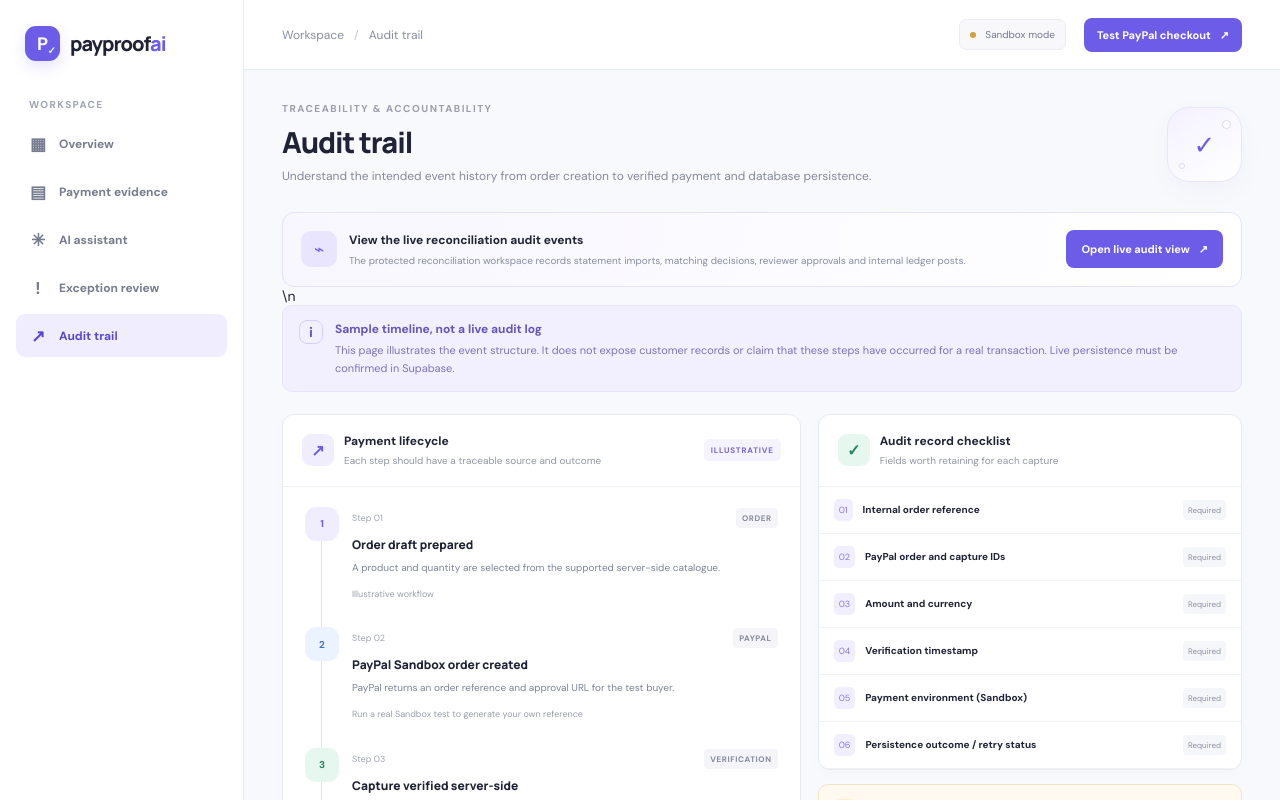
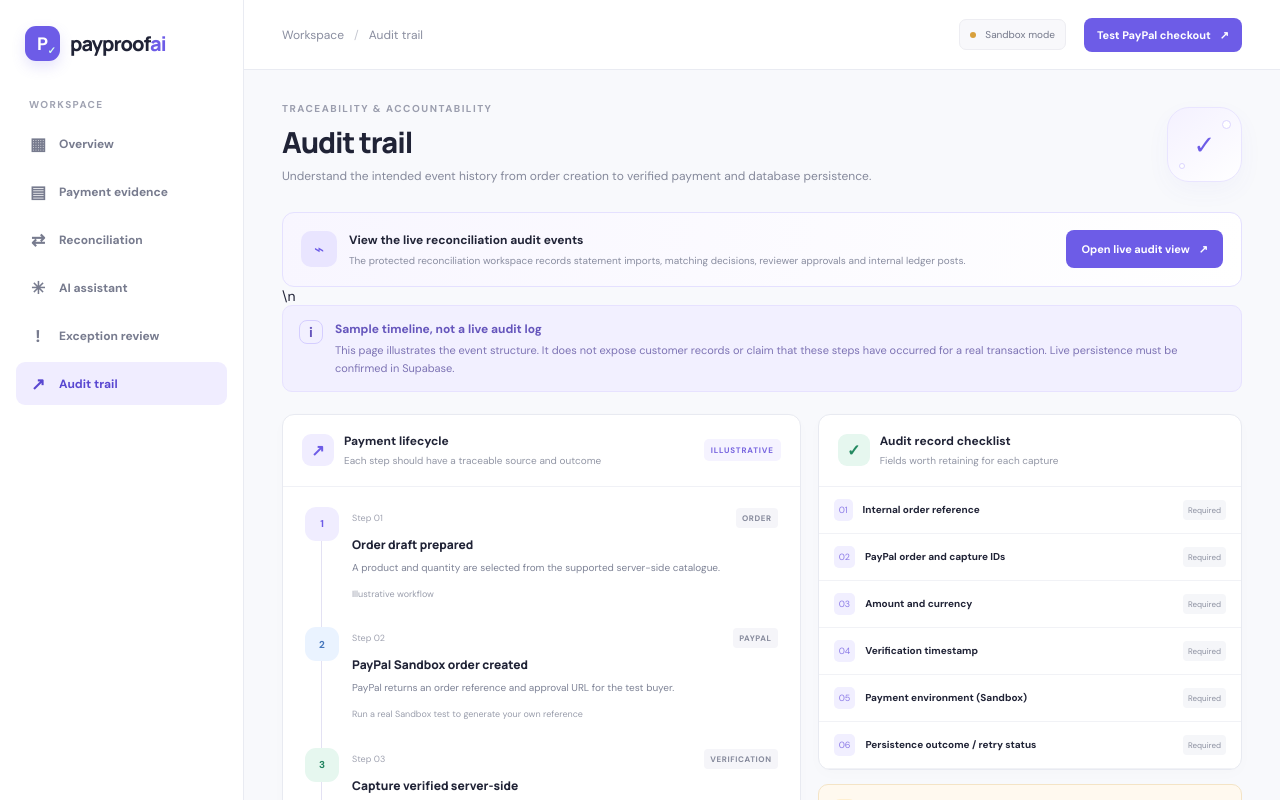
Before and after one commit to Moana-star/payproof-ai, a Next.js app: page /audit in a window 1280 px wide. Shown: the top 800 px of the page. Built offline with nearby package versions, Linux system fonts and the light colour scheme.

Commit message:
Add reconciliation to workspace navigation

```diff
--- a/components/workspace-layout.tsx
+++ b/components/workspace-layout.tsx
@@ -4,6 +4,7 @@
 const navigation = [
   { href: "/", icon: "▦", label: "Overview" },
   { href: "/payments", icon: "▤", label: "Payment evidence" },
+  { href: "/reconciliation", icon: "⇄", label: "Reconciliation" },
   { href: "/assistant", icon: "✳", label: "AI assistant" },
   { href: "/exceptions", icon: "!", label: "Exception review" },
   { href: "/audit", icon: "↗", label: "Audit trail" }
@@ -25,7 +26,7 @@
         <p className="ops-nav-label">WORKSPACE</p>
         <nav className="ops-nav" aria-label="Workspace navigation">
           {navigation.map((item) => (
-            <Link key={item.href} className={item.href === (title === "Payment evidence" ? "/payments" : title === "AI payment assistant" ? "/assistant" : title === "Exception review" ? "/exceptions" : title === "Audit trail" ? "/audit" : "/") ? "ops-nav-item is-active" : "ops-nav-item"} href={item.href}>
+            <Link key={item.href} className={item.href === (title === "Payment evidence" ? "/payments" : title === "Reconciliation" ? "/reconciliation" : title === "AI payment assistant" ? "/assistant" : title === "Exception review" ? "/exceptions" : title === "Audit trail" ? "/audit" : "/") ? "ops-nav-item is-active" : "ops-nav-item"} href={item.href}>
               <span className="ops-nav-icon" aria-hidden="true">{item.icon}</span>{item.label}
             </Link>
           ))}
```
